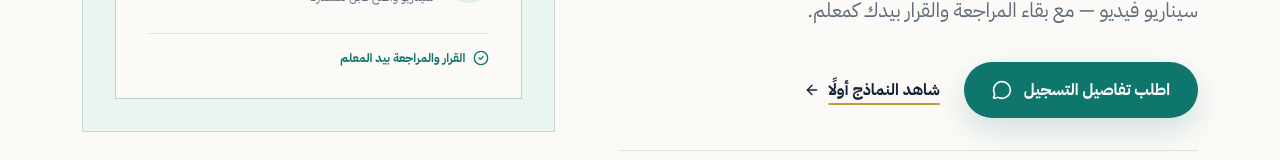
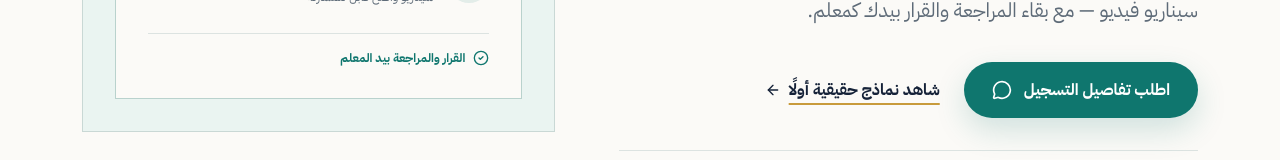
Before and after one commit to fhrrutedf/notebooklm-course-landing, a Next.js app: page / in a window 1280 px wide. Shown: the part 610-770 px from the top of the page. Built offline with nearby package versions, Linux system fonts and the light colour scheme.

Commit message:
Update educational sample links and labels

```diff
--- a/src/app/page.tsx
+++ b/src/app/page.tsx
@@ -177,7 +177,7 @@ export default function LandingPage() {
                 <MessageCircle className="h-5 w-5" />
               </a>
               <a href={resultsHref} onClick={() => trackResultsOpen('redesigned_hero')} className="inline-flex items-center gap-2 px-2 py-2 text-base font-bold text-[#152238] underline decoration-[#C89B3C] decoration-2 underline-offset-8 transition-colors hover:text-[#0F766E]">
-                شاهد النماذج أولًا
+                شاهد نماذج حقيقية أولًا
                 <ArrowLeft className="h-4 w-4" />
               </a>
             </div>
```
